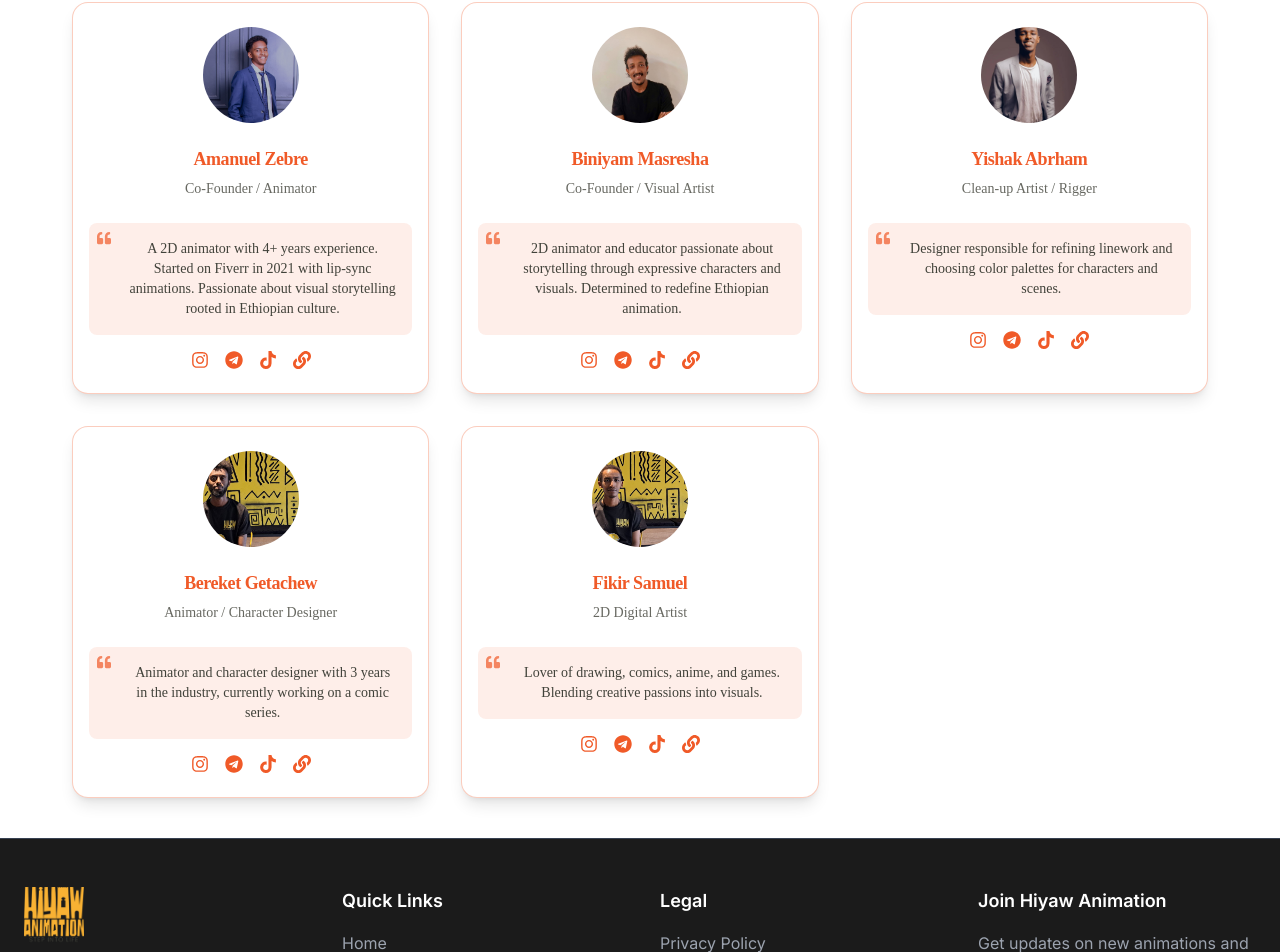
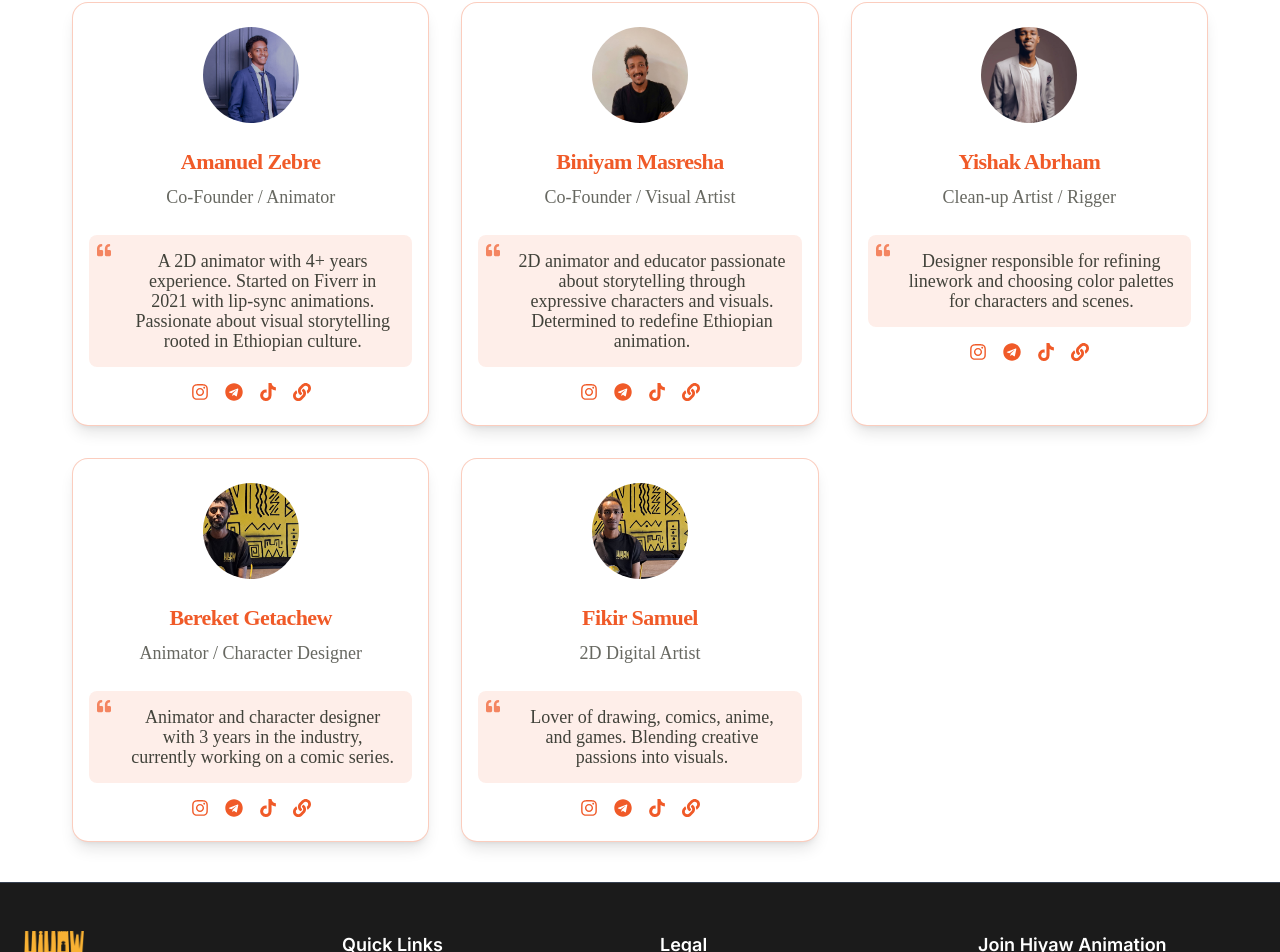
Before and after one commit to bezimamo/Hiyaw-project, a Next.js app: page /about in a window 1280 px wide. Shown: the part 2761-3713 px from the top of the page. Built offline with nearby package versions, Linux system fonts and the light colour scheme.

Commit message:
final update

```diff
--- a/src/components/about-ui/team-section.tsx
+++ b/src/components/about-ui/team-section.tsx
@@ -83,13 +83,13 @@ export function TeamSection() {
 />
                   <AvatarFallback>{member.name.split(' ').map(n => n[0]).join('')}</AvatarFallback>
                 </Avatar>
-                <CardTitle className="text-[#F05A28] text-lg font-semibold">{member.name}</CardTitle>
-                <CardDescription className="text-[#41423A]/80 text-sm">{member.role}</CardDescription>
+                <CardTitle className="text-[#F05A28] text-[22px] font-semibold">{member.name}</CardTitle>
+                <CardDescription className="text-[#41423A]/80 text-[18px]">{member.role}</CardDescription>
               </CardHeader>
               <CardContent className="flex flex-col text-center justify-between px-4">
                 <div className="relative bg-[#F05A28]/10 text-[#41423A] rounded-lg p-4 mb-4 text-sm">
                   <FaQuoteLeft className="absolute top-2 left-2 text-[#F05A28] opacity-70" />
-                  <p className="ml-6">{member.background}</p>
+                  <p className="ml-6 text-[18px]">{member.background}</p>
                 </div>
                 <div className="flex justify-center space-x-4 text-[#F05A28] text-lg">
                   <a href={member.social.instagram} target="_blank" rel="noopener noreferrer">
--- a/src/components/contact-ui/hero.tsx
+++ b/src/components/contact-ui/hero.tsx
@@ -109,7 +109,7 @@ export default function ContactHero() {
       <section className="px-6 md:px-16 pb-16">
         <iframe
           src="https://maps.google.com/maps?q=Addis%20Ababa&t=&z=13&ie=UTF8&iwloc=&output=embed"
-          className="w-full h-64 rounded-lg border-none"
+          className="w-full h-[350px] rounded-lg border-none"
           loading="lazy"
         ></iframe>
       </section>
--- a/src/components/home-ui/hero.tsx
+++ b/src/components/home-ui/hero.tsx
@@ -50,7 +50,7 @@ export function Hero() {
           Elevate Your Story with Animation
         </h1>
 
-        <p className="max-w-[600px] mx-auto mt-6 md:text-xl text-[#41423A] dark:text-white">
+        <p className="max-w-[600px] mx-auto mt-6 text-[20px] text-[#41423A] dark:text-white">
           Learn industry-standard 2D animation skills and bring your ideas to life through our expert-led training program.
         </p>
 
--- a/src/components/home-ui/projects.tsx
+++ b/src/components/home-ui/projects.tsx
@@ -89,8 +89,8 @@ export function Projects({ showAll = false }: ProjectsProps) {
                 transition={{ duration: 0.8 }}
               >
                 <h2 className="text-3xl font-bold text-[#F8B133]">{project.title}</h2>
-                <p className="text-md font-semibold text-[#F05A28]">{project.type} • Animation</p>
-                <p className="text-base text-[#41423A] dark:text-white">
+                <p className="text-[20px] font-semibold text-[#F05A28]">{project.type} • Animation</p>
+                <p className="text-[18px] text-[#41423A] dark:text-white">
   {project.description}
 </p>
 
--- a/src/components/home-ui/trainings.tsx
+++ b/src/components/home-ui/trainings.tsx
@@ -28,7 +28,7 @@ export function Trainings() {
       </motion.h2>
 
       <motion.p
-        className="mb-12 max-w-2xl text-center text-gray-700 dark:text-gray-300"
+        className="mb-12 max-w-2xl text-[20px] text-center text-gray-700 dark:text-gray-300"
         initial={{ opacity: 0 }}
         animate={{ opacity: 1 }}
         transition={{ delay: 0.3 }}
@@ -56,10 +56,10 @@ export function Trainings() {
               className="w-full h-60 object-cover"
             ></video>
             <div className="p-4">
-              <p className="text-sm text-gray-600 dark:text-gray-300">
+              <p className=" text-[18px] text-gray-600 dark:text-gray-300">
                 {training.description}
               </p>
-              <p className="text-xs mt-2 text-[#F8B133]">{training.date}</p>
+              <p className=" mt-2 text-[18px] text-[#F8B133]">{training.date}</p>
             </div>
           </motion.div>
         ))}
```
